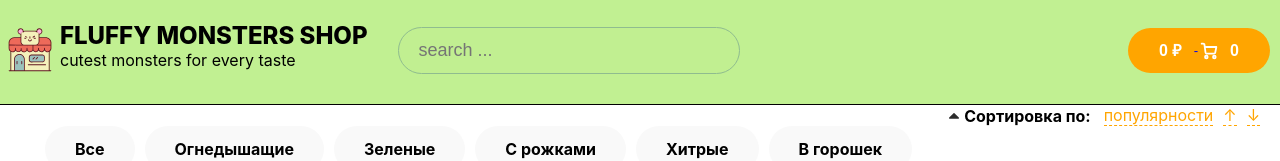
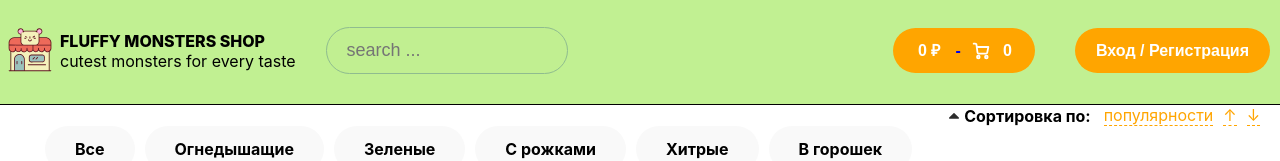
Before and after one commit to MelnikovaEA/react-app, a React (Vite) app: page / in a window 1280 px wide. Shown: the top 161 px of the page. Built offline with nearby package versions, Linux system fonts and the light colour scheme; no server answers.

Commit message:
в singleItem url тоже поправлен, добавлена кнопка регистрации, исправлены медиазапросы

```diff
--- a/src/components/header/Header.jsx
+++ b/src/components/header/Header.jsx
@@ -9,7 +9,7 @@ import HeaderContainer, {
     HeaderText,
     HeaderDescription, HeaderInfoWrapper
 } from "../styled/header/HeaderContainer";
-import HeaderCartButton, {HeaderCartWrapper} from "../styled/header/HeaderCartButton";
+import HeaderCartButton, { HeaderButtonsWrapper, HeaderCheckInButton} from "../styled/header/HeaderButtons.js";
 import Search from "./Search";
 
 const Header = () => {
@@ -41,16 +41,19 @@ const Header = () => {
                     </HeaderInfoWrapper>
                 </HeaderLogoDiv>
                 {isMainPage && <Search id='search-input'/>}
-                {!isCartPage && <HeaderCartWrapper id='cart-item'>
+                {!isCartPage && <HeaderButtonsWrapper id='cart-item'>
                         <HeaderCartButton>
                             <Link to="cart">
-                            <span>{price} ₽</span>
+                                <span><span>{price}</span> <span>₽</span></span>
                                 <div>-</div>
                                 <img src="/images/cart/cart-on-button.svg" alt="img"/>
                                 <span>{total}</span>
                             </Link>
                         </HeaderCartButton>
-                </HeaderCartWrapper>}
+                        <HeaderCheckInButton >
+                            Вход / Регистрация
+                        </HeaderCheckInButton>
+                </HeaderButtonsWrapper>}
             </HeaderWrapper>
         </HeaderContainer>
     );
--- a/src/components/itemsCards/SingleItemPage.jsx
+++ b/src/components/itemsCards/SingleItemPage.jsx
@@ -14,7 +14,7 @@ const SingleItemPage = () => {
     useEffect(() => {
         const fetchItem = async () => {
             try {
-                const response = await axios.get(`http://localhost:3001/monsters/${id}`);
+                const response = await axios.get(`https://json-server-vercel-omega-three.vercel.app/monsters/${id}`);
                 setItem(response.data);
             } catch (error) {
                 alert('Ошибка при загрузке данных');
--- a/src/components/styled/AppBodyContainer.js
+++ b/src/components/styled/AppBodyContainer.js
@@ -4,7 +4,7 @@ export const Container = styled.div`
   margin-top: 105px;
 
   @media(min-width: 320px) and (max-width: 480px){
-    margin-top: 170px;
+    margin-top: 120px;
   }
 
   @media (min-width: 481px) and (max-width: 820px) {
@@ -12,6 +12,6 @@ export const Container = styled.div`
   }
 
   @media (min-width: 821px) and (max-width: 1024px) {
-
+    margin-top: 125px;
   }
 `
--- a/src/components/styled/cards/SingleItemPage.js
+++ b/src/components/styled/cards/SingleItemPage.js
@@ -9,6 +9,15 @@ export const Page = styled.div`
   @media(min-width: 320px) and (max-width: 480px){
     flex-direction: column;
     align-items: center;
+    margin-top: 120px;
+  }
+
+  @media (min-width: 481px) and (max-width: 820px) {
+    margin-top: 155px;
+  }
+
+  @media (min-width: 821px) and (max-width: 1024px) {
+    margin-top: 125px;
   }
 `
 
--- a/src/components/styled/cart/CartContainer.js
+++ b/src/components/styled/cart/CartContainer.js
@@ -6,6 +6,15 @@ const CartDiv = styled.div`
 
   @media (min-width: 320px) and (max-width: 480px) {
     width: 94%;
+    margin-top: 120px;
+  }
+
+  @media (min-width: 481px) and (max-width: 820px) {
+    margin-top: 155px;
+  }
+
+  @media (min-width: 821px) and (max-width: 1024px) {
+    margin-top: 125px;
   }
 `
 
--- a/src/components/styled/cart/EmptyCartContainer.js
+++ b/src/components/styled/cart/EmptyCartContainer.js
@@ -4,9 +4,19 @@ const EmptyCartContainer = styled.div`
   align-items: center;
   text-align: center;
   padding: 10vh;
+  margin-top: 105px;
 
   @media(min-width: 320px) and (max-width: 480px){
     padding: 20px;
+    margin-top: 120px;
+  }
+
+  @media (min-width: 481px) and (max-width: 820px) {
+    margin-top: 155px;
+  }
+
+  @media (min-width: 821px) and (max-width: 1024px) {
+    margin-top: 125px;
   }
 `
 
--- a/src/components/styled/errors/Error404PageContainer.js
+++ b/src/components/styled/errors/Error404PageContainer.js
@@ -7,10 +7,19 @@ export const Wrapper = styled.div`
   color: coral;
   font-size: 50px;
   font-weight: 600;
+  margin-top: 105px;
 
   @media(min-width: 320px) and (max-width: 480px){
     font-size: 30px;
-    margin-top: 45%;
+    margin-top: 120px;
+  }
+
+  @media (min-width: 481px) and (max-width: 820px) {
+    margin-top: 155px;
+  }
+
+  @media (min-width: 821px) and (max-width: 1024px) {
+    margin-top: 125px;
   }
 `
 
--- /dev/null
+++ b/src/components/styled/header/HeaderButtons.js
@@ -0,0 +1,76 @@
+import styled from "styled-components";
+
+export const HeaderButtonsWrapper = styled.div`
+  flex-grow: 1;
+  display: flex;
+  justify-content: flex-end;
+
+  @media(min-width: 320px) and (max-width: 480px),
+  (min-width: 481px) and (max-width: 820px),
+  (min-width: 821px) and (max-width: 1024px) {
+    flex-direction: column;
+    align-items: end;
+  }
+`
+
+export const HeaderCheckInButton = styled.button`
+  margin: 10px 10px 10px 30px;
+  font-weight: 600;
+  font-size: 16px;
+
+  @media(min-width: 320px) and (max-width: 480px){
+    font-size: 12px;
+    margin: 3px;
+    padding: 5px 10px;
+  }
+`
+
+const HeaderCartButton = styled.button`
+  display: flex;
+  align-items: center;
+  margin: 10px 10px 10px 30px;
+  font-weight: 600;
+  font-size: 16px;
+
+  @media(min-width: 320px) and (max-width: 480px){
+    font-size: 12px;
+    margin: 3px;
+    padding: 5px 10px;
+  }
+
+  @media (min-width: 481px) and (max-width: 820px) {
+
+  }
+
+  span {
+    display: flex;
+    color: #fff;
+    font-weight: 600;
+    font-size: 16px;
+    padding: 0 2px;
+  }
+
+  svg {
+    height: 16px;
+    margin-bottom: 1px;
+    padding-left: 8px;
+    padding-right: 4px;
+  }
+
+  a {
+    display: flex;
+    justify-content: space-between;
+    align-items: center;
+    line-height: 23px;
+    min-width: 100px;
+    text-align: center;
+    cursor: pointer;
+    text-decoration: none;
+
+    @media(min-width: 320px) and (max-width: 480px){
+      min-width: 70px;
+    }
+  }
+`
+
+export default HeaderCartButton;
--- a/src/components/styled/header/HeaderCartButton.js
+++ /dev/null
@@ -1,50 +0,0 @@
-import styled from "styled-components";
-
-const HeaderCartButton = styled.button`
-  display: flex;
-  margin: 10px 10px 10px 30px;
-
-  @media(min-width: 320px) and (max-width: 480px){
-    margin: 5px 0;
-    padding: 7px;
-  }
-
-  @media (min-width: 481px) and (max-width: 820px) {
-    margin: 0;
-  }
-
-  span {
-    color: #fff;
-    font-weight: 600;
-    font-size: 16px;
-  }
-
-  svg {
-    margin-bottom: 1px;
-    padding-left: 8px;
-    padding-right: 4px;
-  }
-
-  a {
-    display: flex;
-    justify-content: space-between;
-    align-items: center;
-    line-height: 23px;
-    min-width: 100px;
-    text-align: center;
-    cursor: pointer;
-    text-decoration: none;
-
-    @media(min-width: 320px) and (max-width: 480px){
-      min-width: 70px;
-    }
-  }
-`
-
-export const HeaderCartWrapper = styled.div`
-  flex-grow: 1;
-  display: flex;
-  justify-content: flex-end;
-`
-
-export default HeaderCartButton;
--- a/src/components/styled/header/HeaderContainer.js
+++ b/src/components/styled/header/HeaderContainer.js
@@ -14,16 +14,17 @@ const HeaderContainer = styled.header`
 
   @media (min-width: 320px) and (max-width: 480px) {
     padding: 10px 5px;
-    min-height: 170px;
+    height: 120px;
   }
 
   @media (min-width: 481px) and (max-width: 820px) {
     padding: 10px 5px;
-    min-height: 155px;
+    height: 155px;
   }
 
   @media (min-width: 821px) and (max-width: 1024px) {
-
+    padding: 0;
+    height: 125px;
   }
 `
 
@@ -33,23 +34,22 @@ export const HeaderWrapper = styled.div`
   justify-content: space-between;
   flex-wrap: wrap;
 
-  @media (min-width: 320px) and (max-width: 480px) {
-    flex-direction: column;
-    align-items: flex-start;
-    margin: 0 auto;
-  }
+  @media (min-width: 320px) and (max-width: 480px),
+  (min-width: 481px) and (max-width: 820px),
+  (min-width: 821px) and (max-width: 1024px) {
+    display: grid;
 
-  @media (min-width: 481px) and (max-width: 820px) {
-    display: grid;
-    grid-template-columns: 1fr;
     grid-template-rows: 1fr 1fr;
+    //grid-template-columns: 1fr 1fr 1fr 1fr 1fr 1fr;
+    gap: 0;
+    height: 100%;
 
     #header-logo {
       grid-row-start: 1;
       grid-column-start: 1;
 
       grid-row-end: 2;
-      grid-column-end: 3;
+      grid-column-end: 6;
     }
 
     #search-input {
@@ -57,26 +57,22 @@ export const HeaderWrapper = styled.div`
       grid-column-start: 1;
 
       grid-row-end: 3;
-      grid-column-end: 2;
+      grid-column-end: 6;
     }
 
     #cart-item {
-      grid-row-start: 2;
-      grid-column-start: 2;
+      grid-row-start: 1;
+      grid-column-start: 6;
 
       grid-row-end: 3;
-      grid-column-end: 3;
+      grid-column-end: 7;
     }
-  }
-
-  @media (min-width: 821px) and (max-width: 1024px) {
-    display: flex;
-    justify-content: start;
   }
 `
 
 export const HeaderLogoDiv = styled.div`
   display: flex;
+  align-items: center;
 
   @media (min-width: 320px) and (max-width: 480px) {
     align-items: center;
@@ -97,16 +93,27 @@ export const HeaderText = styled.h1`
   font-weight: 800;
 
   @media (min-width: 320px) and (max-width: 480px) {
-    font-size: 20px;
+    font-size: 15px;
   }
 
   @media (min-width: 821px) and (max-width: 1024px) {
     font-size: 16px;
   }
+
+  @media (min-width: 1025px) and (max-width: 1280px) {
+    font-size: 16px;
+  }
+
 `
 
 export const HeaderDescription = styled.p`
+  @media (min-width: 320px) and (max-width: 480px) {
+    font-size: 14px;
+  }
 
+  @media (min-width: 1025px) and (max-width: 1280px) {
+    font-size: 16px;
+  }
 `
 
 export default HeaderContainer;
--- a/src/components/styled/header/SearchContainer.js
+++ b/src/components/styled/header/SearchContainer.js
@@ -10,6 +10,10 @@ export const SearchInputWrapper = styled.div`
 
   @media (min-width: 481px) and (max-width: 820px) {
     padding-left: 0;
+  }
+
+  @media (min-width: 821px) and (max-width: 1024px) {
+    padding-left: 5px;
   }
 `
 const SearchInput = styled.input`
@@ -24,21 +28,26 @@ const SearchInput = styled.input`
   cursor: pointer;
   box-sizing: content-box;
 
-  &:focus {
-    outline-color: darkseagreen;
-  }
-
   @media(min-width: 320px) and (max-width: 480px){
-    max-width: 280px;
+    max-width: 150px;
     max-height: 30px;
     padding: 10px 20px;
     font-size: 14px;
   }
 
   @media (min-width: 821px) and (max-width: 1024px) {
-    max-width: 250px;
+    max-width: 230px;
+  }
+
+  @media (min-width: 1025px) and (max-width: 1280px) {
+    max-width: 200px;
+  }
+
+  &:focus {
+    outline-color: darkseagreen;
   }
 `
+
 export const SearchCloseIcon = styled.img`
   position: absolute;
   right: 20px;
```
Lines whose indentation alone changed are shown as unchanged.
